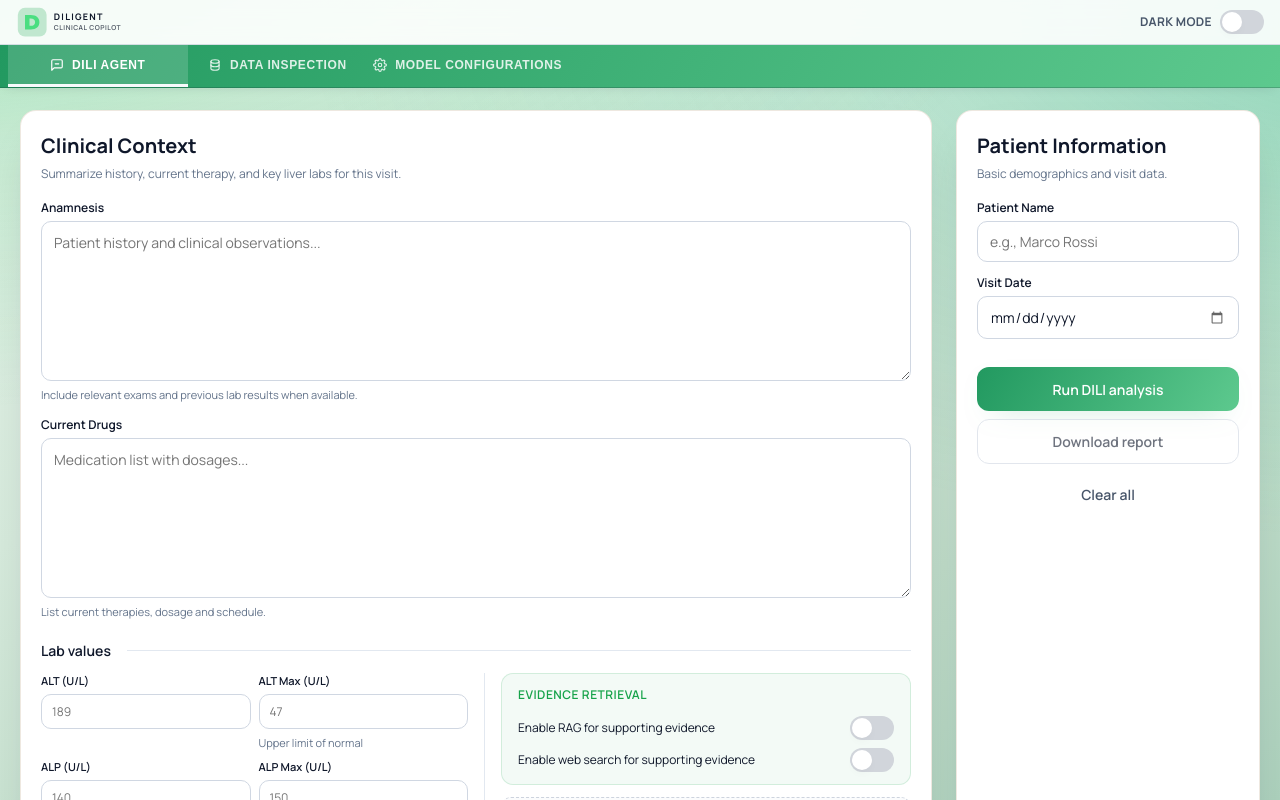
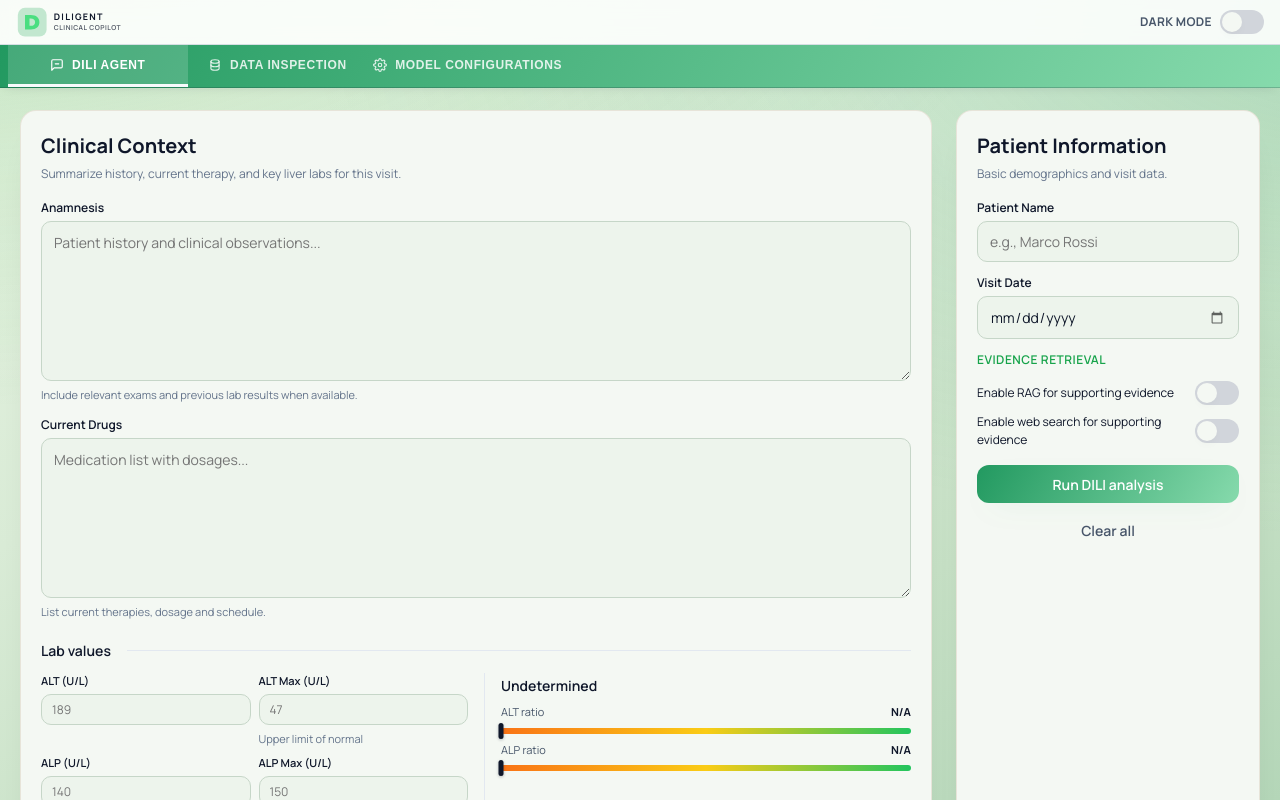
Before and after one commit to CTCycle/DILIGENT-Clinical-Copilot, a React (Vite) app in the folder DILIGENT/client/: page / in a window 1280 px wide. Shown: the top 800 px of the page. Built offline with nearby package versions, Linux system fonts and the light colour scheme; no server answers.

Commit message:
added hepatotoxicity values slider indication

```diff
--- a/DILIGENT/client/src/pages/DiliAgentPage.tsx
+++ b/DILIGENT/client/src/pages/DiliAgentPage.tsx
@@ -24,6 +24,53 @@ import {
 
 const todayIso = new Date().toISOString().slice(0, 10);
 const DEFAULT_POLL_INTERVAL_MS = 1000;
+const MAX_RATIO_DISPLAY = 6;
+
+function parseLabNumber(value: string): number | null {
+    const normalized = value.replace(",", ".").trim();
+    if (!normalized) {
+        return null;
+    }
+    const parsed = Number(normalized);
+    return Number.isFinite(parsed) && parsed > 0 ? parsed : null;
+}
+
+function computeRatio(value: string, maxValue: string): number | null {
+    const current = parseLabNumber(value);
+    const upperLimit = parseLabNumber(maxValue);
+    if (current === null || upperLimit === null || upperLimit <= 0) {
+        return null;
+    }
+    return current / upperLimit;
+}
+
+function formatRatio(ratio: number | null): string {
+    if (ratio === null) {
+        return "N/A";
+    }
+    return `${ratio.toFixed(2)}x`;
+}
+
+function getRatioPercent(ratio: number | null): number {
+    if (ratio === null) {
+        return 0;
+    }
+    return Math.min((ratio / MAX_RATIO_DISPLAY) * 100, 100);
+}
+
+function resolvePattern(altRatio: number | null, alpRatio: number | null): string {
+    if (altRatio === null || alpRatio === null || alpRatio <= 0) {
+        return "Undetermined";
+    }
+    const rRatio = altRatio / alpRatio;
+    if (rRatio >= 5) {
+        return "Hepatocellular pattern";
+    }
+    if (rRatio <= 2) {
+        return "Cholestatic pattern";
+    }
+    return "Mixed pattern";
+}
 
 // ---------------------------------------------------------------------------
 // Icons
@@ -351,6 +398,9 @@ export function DiliAgentPage(): React.JSX.Element {
             </div>
         );
     })();
+    const altRatio = computeRatio(form.alt, form.altMax);
+    const alpRatio = computeRatio(form.alp, form.alpMax);
+    const hepatotoxicityPattern = resolvePattern(altRatio, alpRatio);
 
     return (
         <>
@@ -442,22 +492,35 @@ export function DiliAgentPage(): React.JSX.Element {
                                     </div>
                                 </div>
                                 <div className="lab-controls-panel">
-                                    <div className="advanced-options">
-                                        <p className="advanced-options-header">Evidence Retrieval</p>
-                                        <BooleanToggle
-                                            id="use-rag"
-                                            label="Enable RAG for supporting evidence"
-                                            checked={form.useRag}
-                                            onChange={(checked) => handleFormChange("useRag", checked)}
-                                        />
-                                        <BooleanToggle
-                                            id="use-web-search"
-                                            label="Enable web search for supporting evidence"
-                                            checked={form.useWebSearch}
-                                            onChange={(checked) => handleFormChange("useWebSearch", checked)}
-                                        />
+                                    <div className="lab-ratio-panel" aria-live="polite">
+                                        <p className="lab-ratio-pattern">{hepatotoxicityPattern}</p>
+
+                                        <div className="ratio-meter">
+                                            <div className="ratio-meter-header">
+                                                <span>ALT ratio</span>
+                                                <strong>{formatRatio(altRatio)}</strong>
+                                            </div>
+                                            <div className="ratio-slider-track">
+                                                <div
+                                                    className="ratio-slider-thumb"
+                                                    style={{ left: `${getRatioPercent(altRatio)}%` }}
+                                                />
+                                            </div>
+                                        </div>
+
+                                        <div className="ratio-meter">
+                                            <div className="ratio-meter-header">
+                                                <span>ALP ratio</span>
+                                                <strong>{formatRatio(alpRatio)}</strong>
+                                            </div>
+                                            <div className="ratio-slider-track">
+                                                <div
+                                                    className="ratio-slider-thumb"
+                                                    style={{ left: `${getRatioPercent(alpRatio)}%` }}
+                                                />
+                                            </div>
+                                        </div>
                                     </div>
-                                    <div className="lab-controls-future" aria-hidden="true" />
                                 </div>
                             </div>
                         </div>
@@ -493,6 +556,22 @@ export function DiliAgentPage(): React.JSX.Element {
                             />
                         </div>
 
+                        <div className="advanced-options advanced-options-inline">
+                            <p className="advanced-options-header">Evidence Retrieval</p>
+                            <BooleanToggle
+                                id="use-rag"
+                                label="Enable RAG for supporting evidence"
+                                checked={form.useRag}
+                                onChange={(checked) => handleFormChange("useRag", checked)}
+                            />
+                            <BooleanToggle
+                                id="use-web-search"
+                                label="Enable web search for supporting evidence"
+                                checked={form.useWebSearch}
+                                onChange={(checked) => handleFormChange("useWebSearch", checked)}
+                            />
+                        </div>
+
                         {/* Action Buttons */}
                         <div className="action-stack">
                             <button
@@ -503,18 +582,11 @@ export function DiliAgentPage(): React.JSX.Element {
                             >
                                 {isRunning ? "Running..." : "Run DILI analysis"}
                             </button>
-                            <button
-                                className="btn btn-secondary"
-                                type="button"
-                                disabled={!exportUrl}
-                                onClick={handleDownload}
-                            >
-                                Download report
-                            </button>
                             <button className="btn btn-tertiary" type="button" onClick={handleClear}>
                                 Clear all
                             </button>
                         </div>
+
                     </section>
 
                     {/* Report Output Section */}
--- a/DILIGENT/client/src/styles.css
+++ b/DILIGENT/client/src/styles.css
@@ -13,15 +13,15 @@
   --color-brand: #16a34a;
   --color-brand-light: #22c55e;
   --color-brand-ui: #229960;
-  --color-brand-ui-light: #5dc98e;
+  --color-brand-ui-light: #86daac;
   --color-brand-bg: rgba(22, 163, 74, 0.05);
   --color-text-primary: #0f172a;
   --color-text-secondary: #475569;
   --color-text-muted: #64748b;
   --color-text-subtle: #94a3b8;
-  --color-surface: #ffffff;
-  --color-surface-alt: #f8fafc;
-  --color-border: #d0d7e2;
+  --color-surface: #f4f8f3;
+  --color-surface-alt: #edf4ec;
+  --color-border: #c6d6c8;
   --color-border-subtle: rgba(206, 190, 165, 0.35);
   --color-divider: #e2e8f0;
   --color-overlay: rgba(15, 23, 42, 0.45);
@@ -63,7 +63,7 @@
   /* Shadows */
   --shadow-sm: 0 4px 12px -6px rgba(15, 23, 42, 0.15);
   --shadow-md: 0 10px 30px -18px rgba(15, 23, 42, 0.28);
-  --shadow-lg: 0 18px 45px -25px rgba(15, 23, 42, 0.28);
+  --shadow-lg: 0 16px 38px -26px rgba(15, 23, 42, 0.2);
   --shadow-brand: 0 10px 30px -18px rgba(34, 153, 96, 0.58);
 
   /* Layout */
@@ -74,9 +74,9 @@
 
   /* Background */
   --app-background:
-    radial-gradient(138% 102% at -8% -16%, rgba(34, 197, 94, 0.44) 0%, rgba(34, 197, 94, 0.14) 34%, rgba(34, 197, 94, 0) 66%),
-    radial-gradient(124% 96% at 108% 2%, rgba(16, 185, 129, 0.33) 0%, rgba(16, 185, 129, 0.12) 36%, rgba(16, 185, 129, 0) 68%),
-    linear-gradient(156deg, #e5f2e8 0%, #d5e9db 40%, #bfdcc9 72%, #acd0bc 100%);
+    radial-gradient(138% 102% at -8% -16%, rgba(98, 191, 102, 0.36) 0%, rgba(98, 191, 102, 0.12) 34%, rgba(98, 191, 102, 0) 66%),
+    radial-gradient(124% 96% at 108% 2%, rgba(74, 177, 121, 0.28) 0%, rgba(74, 177, 121, 0.1) 36%, rgba(74, 177, 121, 0) 68%),
+    linear-gradient(156deg, #e7f3e2 0%, #d9ebd6 40%, #c6e0c5 72%, #b4d6b8 100%);
   color: var(--color-text-primary);
 }
 
@@ -827,7 +827,7 @@ html,
   border-radius: var(--radius-md);
   border: 1px solid var(--color-border);
   padding: 10px 12px;
-  background: rgba(255, 255, 255, 0.9);
+  background: var(--color-surface-alt);
   font-size: var(--font-base);
   color: var(--color-text-primary);
   font-family: inherit;
@@ -906,8 +906,8 @@ html,
 }
 
 .compact-field input[type="text"] {
-  min-height: 34px;
-  padding: 8px 10px;
+  min-height: 30px;
+  padding: 6px 10px;
   font-size: var(--font-sm);
 }
 
@@ -932,6 +932,67 @@ html,
   border-radius: var(--radius-md);
   border: 1px dashed rgba(148, 163, 184, 0.45);
   background: rgba(248, 250, 252, 0.6);
+}
+
+.lab-ratio-panel {
+  margin-top: 2px;
+  display: flex;
+  flex-direction: column;
+  gap: 8px;
+}
+
+.lab-ratio-title {
+  margin: 0;
+  font-size: var(--font-xs);
+  letter-spacing: 0.02em;
+  text-transform: uppercase;
+  font-weight: 600;
+  color: var(--color-text-secondary);
+}
+
+.lab-ratio-pattern {
+  margin: 0;
+  font-size: var(--font-base);
+  font-weight: 600;
+  color: var(--color-text-primary);
+}
+
+.ratio-meter {
+  display: flex;
+  flex-direction: column;
+  gap: 7px;
+}
+
+.ratio-meter-header {
+  display: flex;
+  align-items: center;
+  justify-content: space-between;
+  font-size: var(--font-xs);
+  color: var(--color-text-secondary);
+}
+
+.ratio-meter-header strong {
+  color: var(--color-text-primary);
+  font-size: var(--font-xs);
+  font-weight: 700;
+}
+
+.ratio-slider-track {
+  position: relative;
+  height: 6px;
+  border-radius: 999px;
+  background: linear-gradient(90deg, #f97316 0%, #facc15 50%, #22c55e 100%);
+}
+
+.ratio-slider-thumb {
+  position: absolute;
+  top: 50%;
+  width: 5px;
+  height: 16px;
+  border-radius: 999px;
+  background: #0f172a;
+  transform: translate(-50%, -50%);
+  box-shadow: 0 1px 3px rgba(15, 23, 42, 0.28);
 }
 
 /* ============================================
@@ -942,6 +1003,19 @@ html,
   border: 1px solid rgba(22, 163, 74, 0.15);
   border-radius: var(--radius-lg);
   padding: var(--space-md) var(--space-lg);
+  margin-bottom: var(--space-lg);
+}
+
+.advanced-options-inline {
+  background: transparent;
+  border: none;
+  border-radius: 0;
+  padding: 0;
+  margin: 0 0 var(--space-lg);
+}
+
+.patient-info .action-stack {
+  margin-top: 0;
   margin-bottom: var(--space-lg);
 }
 
@@ -1026,6 +1100,11 @@ html,
   flex-direction: column;
   gap: var(--space-sm);
   margin-top: var(--space-lg);
+}
+
+.action-stack .btn {
+  min-height: 38px;
+  padding: 8px 14px;
 }
 
 .btn {
```
